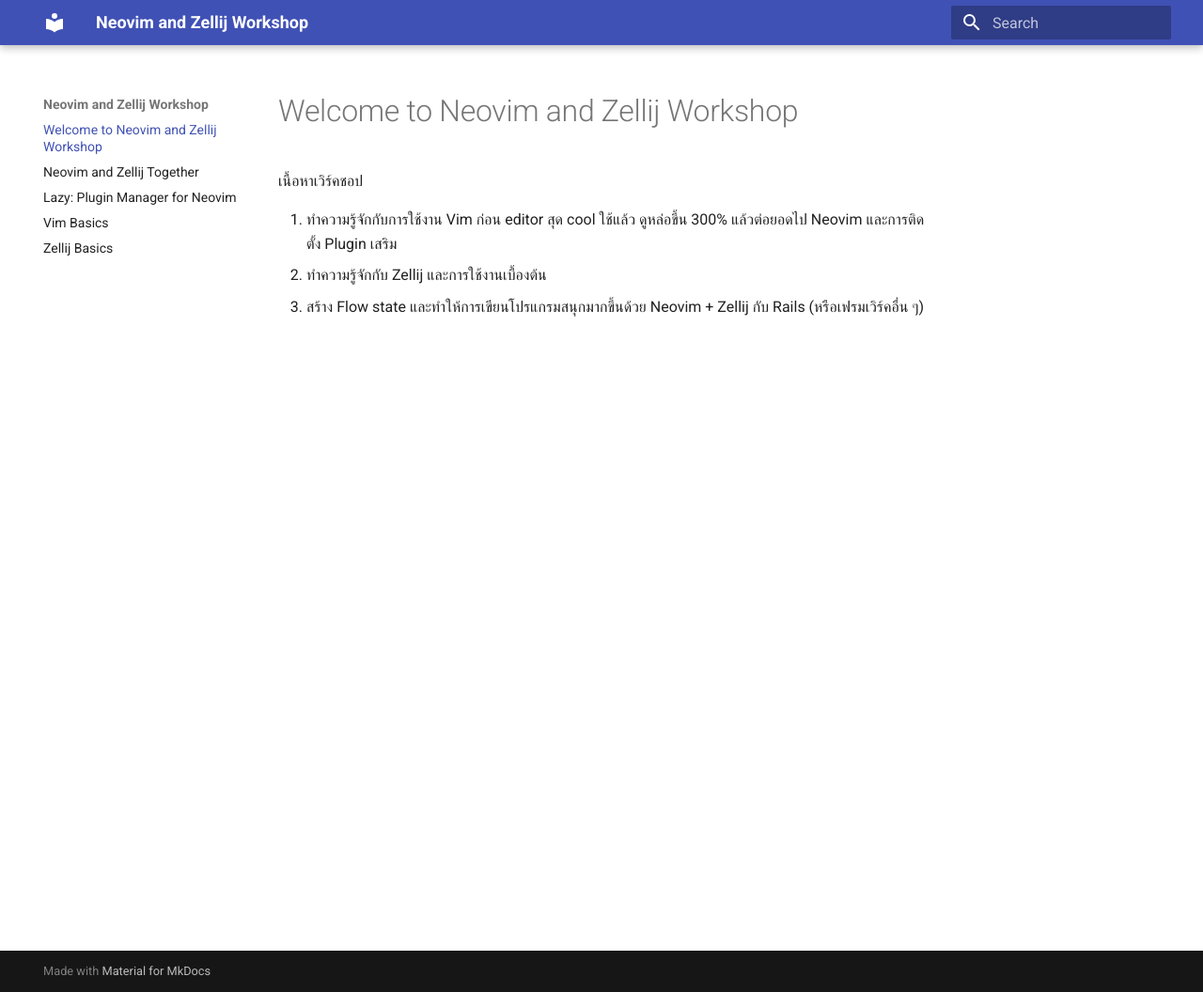
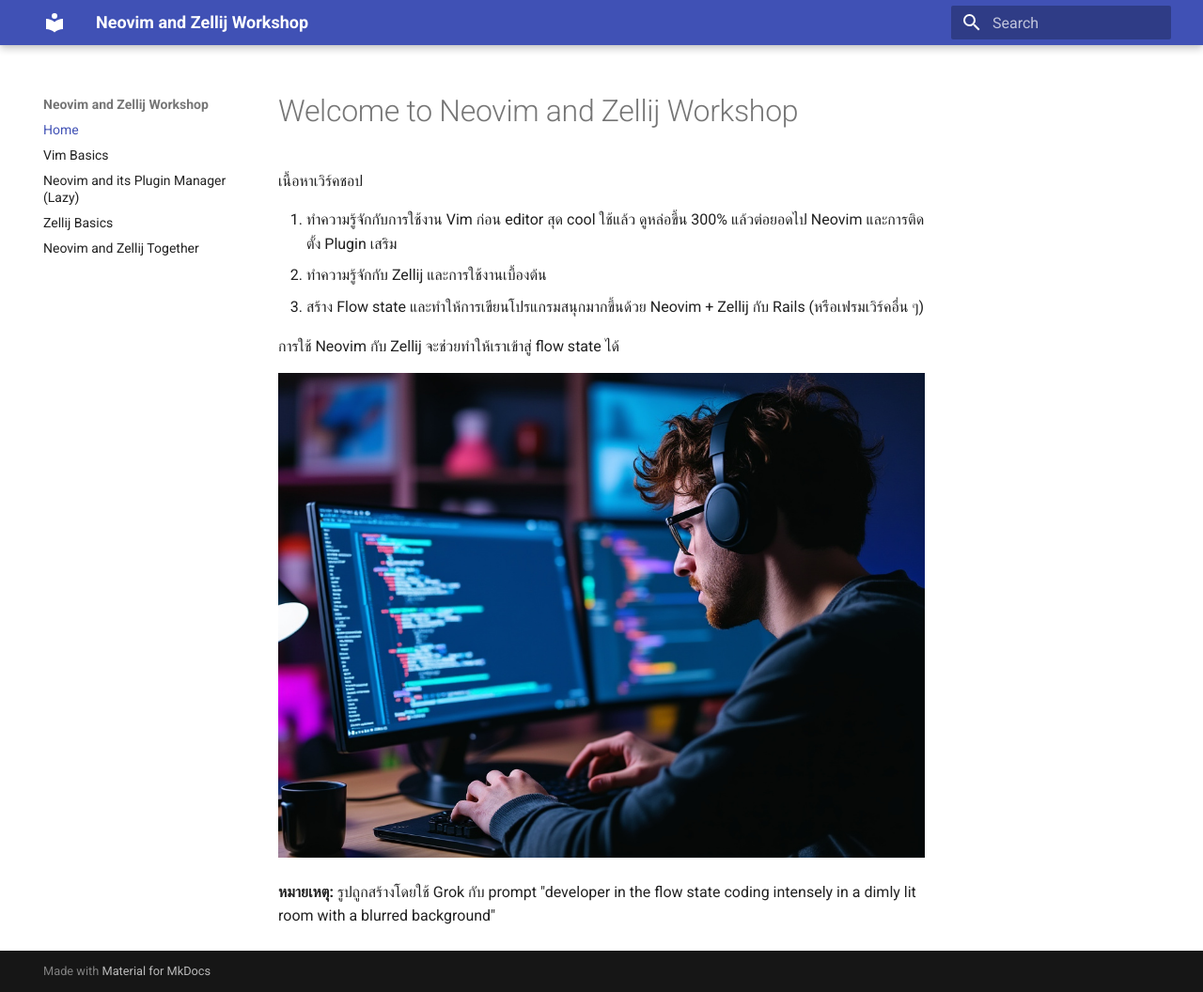
Before and after one commit to zkan/neovim-zellij-workshop, an MkDocs documentation site: the page built from docs/index.md, in a window 1280 px wide and 1056 px high. Shown: the whole window at 94% size. Built offline with MkDocs 1.6.1 and Material for MkDocs 9.7.7, drawn with Linux system fonts in a browser that asks for light colours.

Commit message:
Add flow stage image and revise nav

```diff
--- a/docs/index.md
+++ b/docs/index.md
@@ -7,3 +7,9 @@
 1. ทำความรู้จักกับ Zellij และการใช้งานเบื้องต้น
 1. สร้าง Flow state และทำให้การเขียนโปรแกรมสนุกมากขึ้นด้วย Neovim + Zellij กับ Rails
    (หรือเฟรมเวิร์คอื่น ๆ)
+
+การใช้ Neovim กับ Zellij จะช่วยทำให้เราเข้าสู่ flow state ได้
+
+![](./img/grok-developer-in-the-flow-state-coding-intensely-in-a-dimly-lit-room-with-a-blurred-background.jpg)
+
+**หมายเหตุ:** รูปถูกสร้างโดยใช้ Grok กับ prompt "developer in the flow state coding intensely in a dimly lit room with a blurred background"
--- a/docs/neovim-lazy.md
+++ b/docs/neovim-lazy.md
@@ -1 +1 @@
-# Lazy: Plugin Manager for Neovim
+# Neovim and its Plugin Manager (Lazy)
--- a/mkdocs.yml
+++ b/mkdocs.yml
@@ -12,3 +12,9 @@
   - pymdownx.inlinehilite
   - pymdownx.snippets
   - pymdownx.superfences
+nav:
+  - Home: index.md
+  - Vim Basics: vim-basics.md
+  - Neovim and its Plugin Manager (Lazy): neovim-lazy.md
+  - Zellij Basics: zellij-basics.md
+  - Neovim and Zellij Together: neovim-and-zellij-together.md
```
Also changed, not shown: docs/img/grok-developer-in-the-flow-state-coding-intensely-in-a-dimly-lit-room-with-a-blurred-background.jpg (added).
